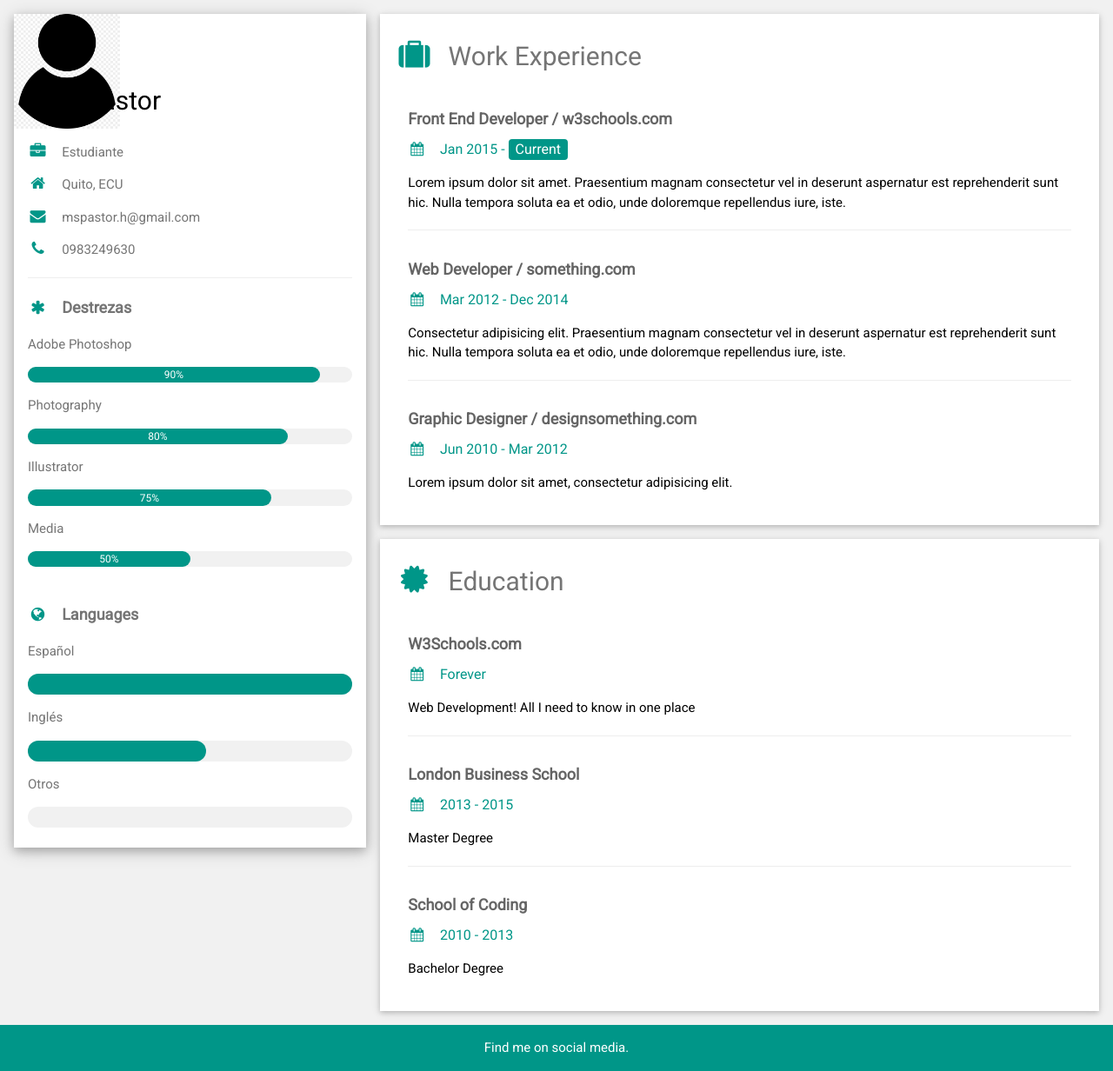
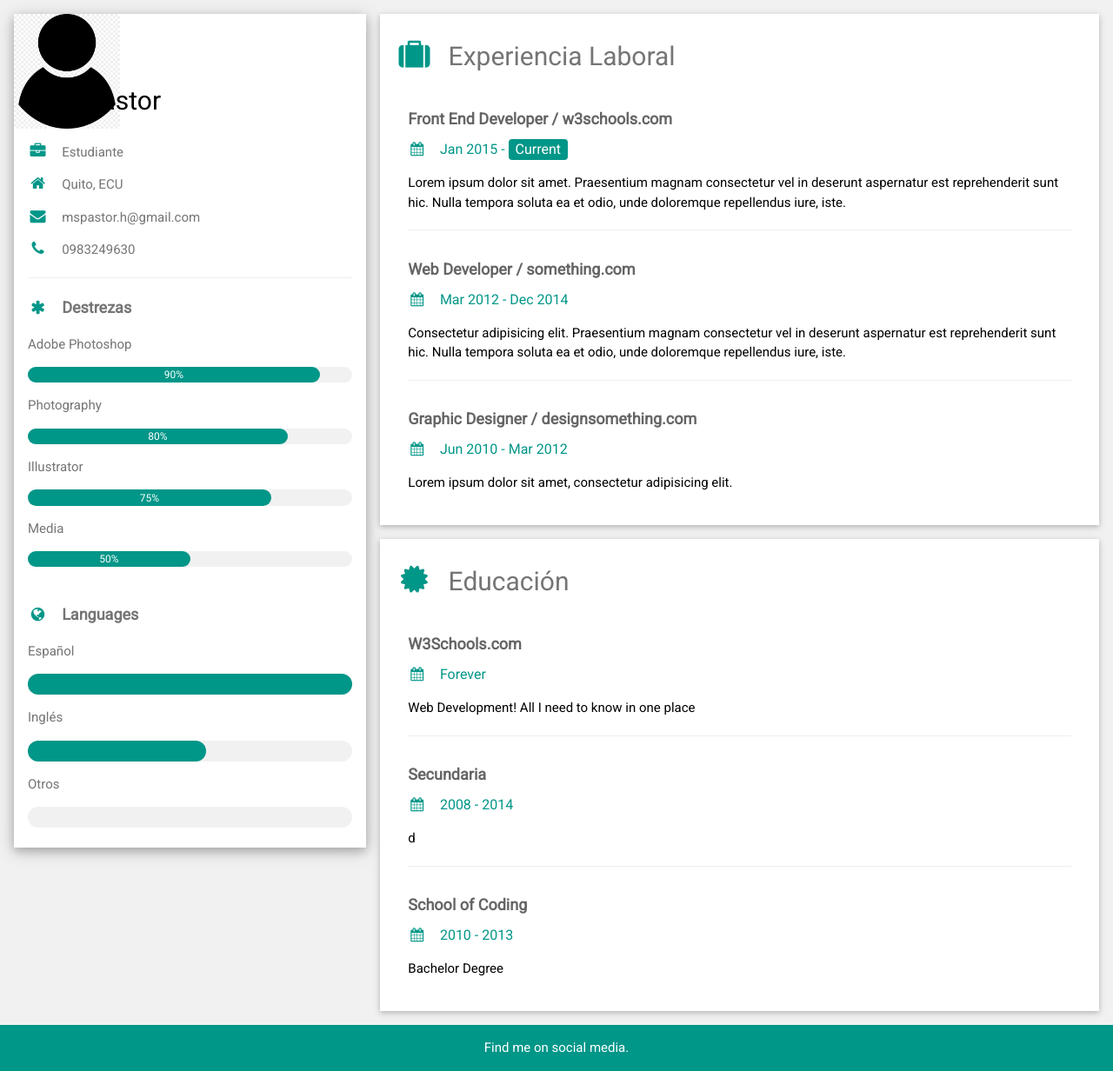
Before and after one commit to mspastor23/mspastor23.github.io, a plain HTML site: page index.html in a window 1280 px wide. Shown: the top 1232 px of the page at 87% size. Drawn offline with nearby package versions, Linux system fonts and the light colour scheme.

Commit message:
Update index.html

```diff
--- a/index.html
+++ b/index.html
@@ -81,7 +81,7 @@ html,body,h1,h2,h3,h4,h5,h6 {font-family: "Roboto", sans-serif}
     <div class="w3-twothird">
 
       <div class="w3-container w3-card w3-white w3-margin-bottom">
-        <h2 class="w3-text-grey w3-padding-16"><i class="fa fa-suitcase fa-fw w3-margin-right w3-xxlarge w3-text-teal"></i>Work Experience</h2>
+        <h2 class="w3-text-grey w3-padding-16"><i class="fa fa-suitcase fa-fw w3-margin-right w3-xxlarge w3-text-teal"></i>Experiencia Laboral</h2>
         <div class="w3-container">
           <h5 class="w3-opacity"><b>Front End Developer / w3schools.com</b></h5>
           <h6 class="w3-text-teal"><i class="fa fa-calendar fa-fw w3-margin-right"></i>Jan 2015 - <span class="w3-tag w3-teal w3-round">Current</span></h6>
@@ -102,7 +102,7 @@ html,body,h1,h2,h3,h4,h5,h6 {font-family: "Roboto", sans-serif}
       </div>
 
       <div class="w3-container w3-card w3-white">
-        <h2 class="w3-text-grey w3-padding-16"><i class="fa fa-certificate fa-fw w3-margin-right w3-xxlarge w3-text-teal"></i>Education</h2>
+        <h2 class="w3-text-grey w3-padding-16"><i class="fa fa-certificate fa-fw w3-margin-right w3-xxlarge w3-text-teal"></i>Educación</h2>
         <div class="w3-container">
           <h5 class="w3-opacity"><b>W3Schools.com</b></h5>
           <h6 class="w3-text-teal"><i class="fa fa-calendar fa-fw w3-margin-right"></i>Forever</h6>
@@ -110,9 +110,9 @@ html,body,h1,h2,h3,h4,h5,h6 {font-family: "Roboto", sans-serif}
           <hr>
         </div>
         <div class="w3-container">
-          <h5 class="w3-opacity"><b>London Business School</b></h5>
-          <h6 class="w3-text-teal"><i class="fa fa-calendar fa-fw w3-margin-right"></i>2013 - 2015</h6>
-          <p>Master Degree</p>
+          <h5 class="w3-opacity"><b>Secundaria</b></h5>
+          <h6 class="w3-text-teal"><i class="fa fa-calendar fa-fw w3-margin-right"></i>2008 - 2014</h6>
+          <p>d</p>
           <hr>
         </div>
         <div class="w3-container">
```
